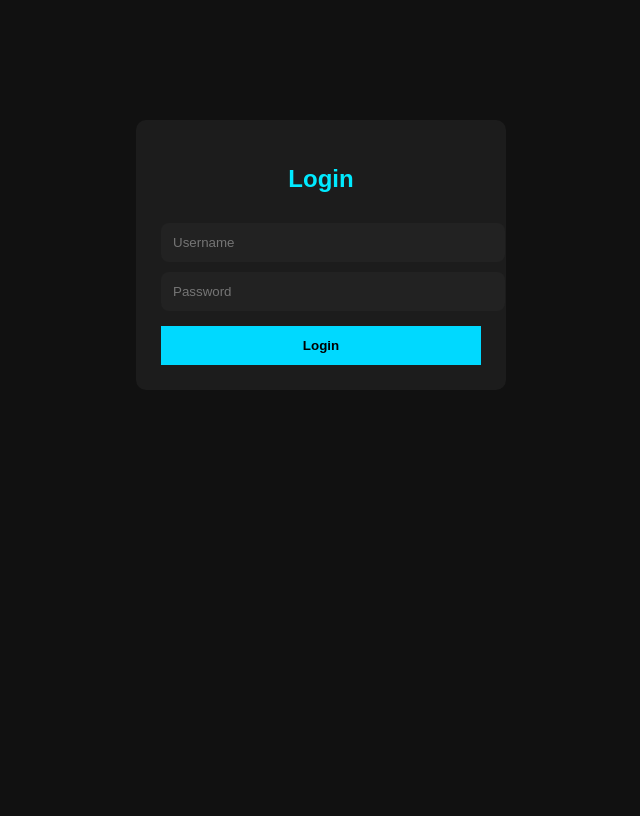
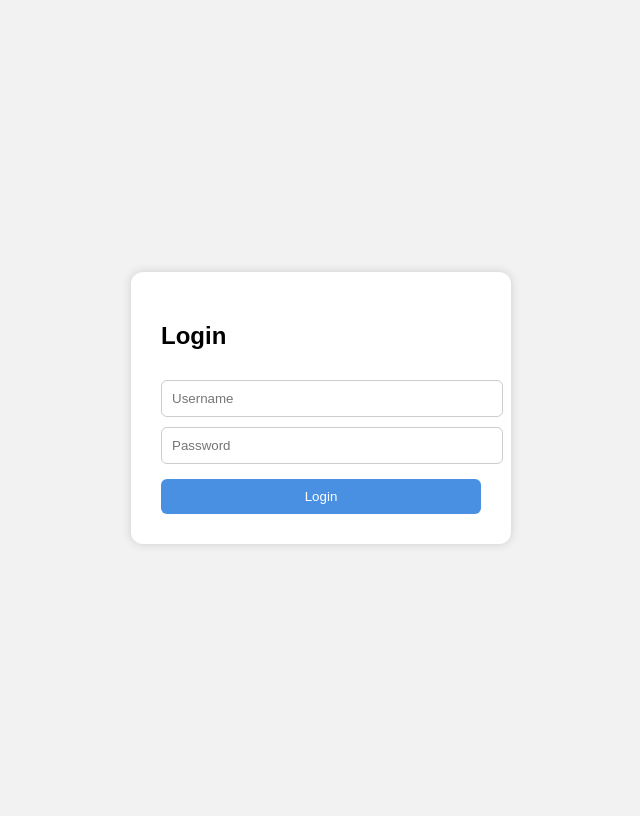
Before and after one commit to deepanshulodhi79-sudo/Deepanshu-s-, a Flask app: page / in a window 1280 px wide. Shown: the whole page, without its empty margins (319-959 px from the left). Before the commit the page ends 365 px from the top, so only its background shows below. Run offline with Flask 3, Linux system fonts and the light colour scheme.

Commit message:
Update login.html

```diff
--- a/templates/login.html
+++ b/templates/login.html
@@ -3,36 +3,55 @@
 <head>
     <title>Login</title>
     <style>
-        body { background:#111; color:white; font-family:Arial; }
+        body {
+            font-family: Arial;
+            background: #f2f2f2;
+            display: flex;
+            height: 100vh;
+            justify-content: center;
+            align-items: center;
+        }
         .box {
-            width: 320px; margin: 120px auto; padding: 25px;
-            background:#1c1c1c; border-radius:10px;
+            background: white;
+            padding: 30px;
+            border-radius: 12px;
+            width: 320px;
+            box-shadow: 0 0 10px #ccc;
         }
         input {
-            width:100%; padding:12px; margin-top:10px;
-            background:#222; border:none; color:#fff; border-radius:8px;
+            width: 100%;
+            padding: 10px;
+            margin-top: 10px;
+            border-radius: 6px;
+            border: 1px solid #ccc;
         }
         button {
-            width:100%; padding:12px; margin-top:15px;
-            background:#00d9ff; border:none; font-weight:bold;
+            width: 100%;
+            background: #4A90E2;
+            padding: 10px;
+            border: none;
+            margin-top: 15px;
+            color: white;
+            border-radius: 6px;
+            cursor: pointer;
         }
-        h2 { text-align:center; color:#00eaff; }
+        .error { color: red; margin-top: 10px; text-align: center; }
     </style>
 </head>
 <body>
+
 <div class="box">
     <h2>Login</h2>
+    <form action="/" method="POST">
+        <input type="text" name="username" placeholder="Username" required/>
+        <input type="password" name="password" placeholder="Password" required/>
+        <button type="submit">Login</button>
+    </form>
 
-    <form method="POST">
-        <input type="text" name="username" placeholder="Username">
-        <input type="password" name="password" placeholder="Password">
+    {% if error %}
+    <p class="error">{{ error }}</p>
+    {% endif %}
+</div>
 
-        <button type="submit">Login</button>
-
-        {% if message %}
-            <p style="color:red; margin-top:10px;">{{ message }}</p>
-        {% endif %}
-    </form>
-</div>
 </body>
 </html>
```
